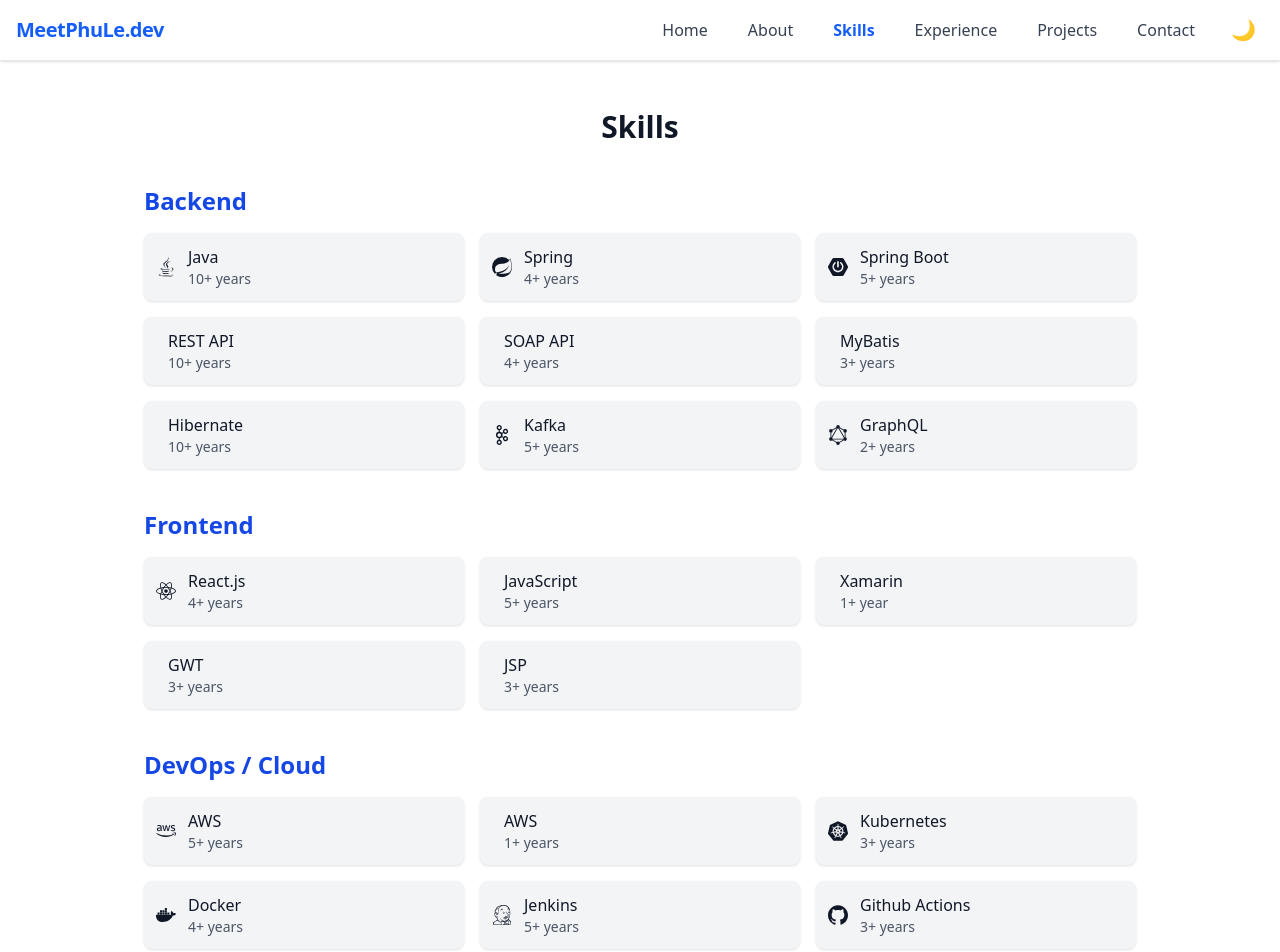
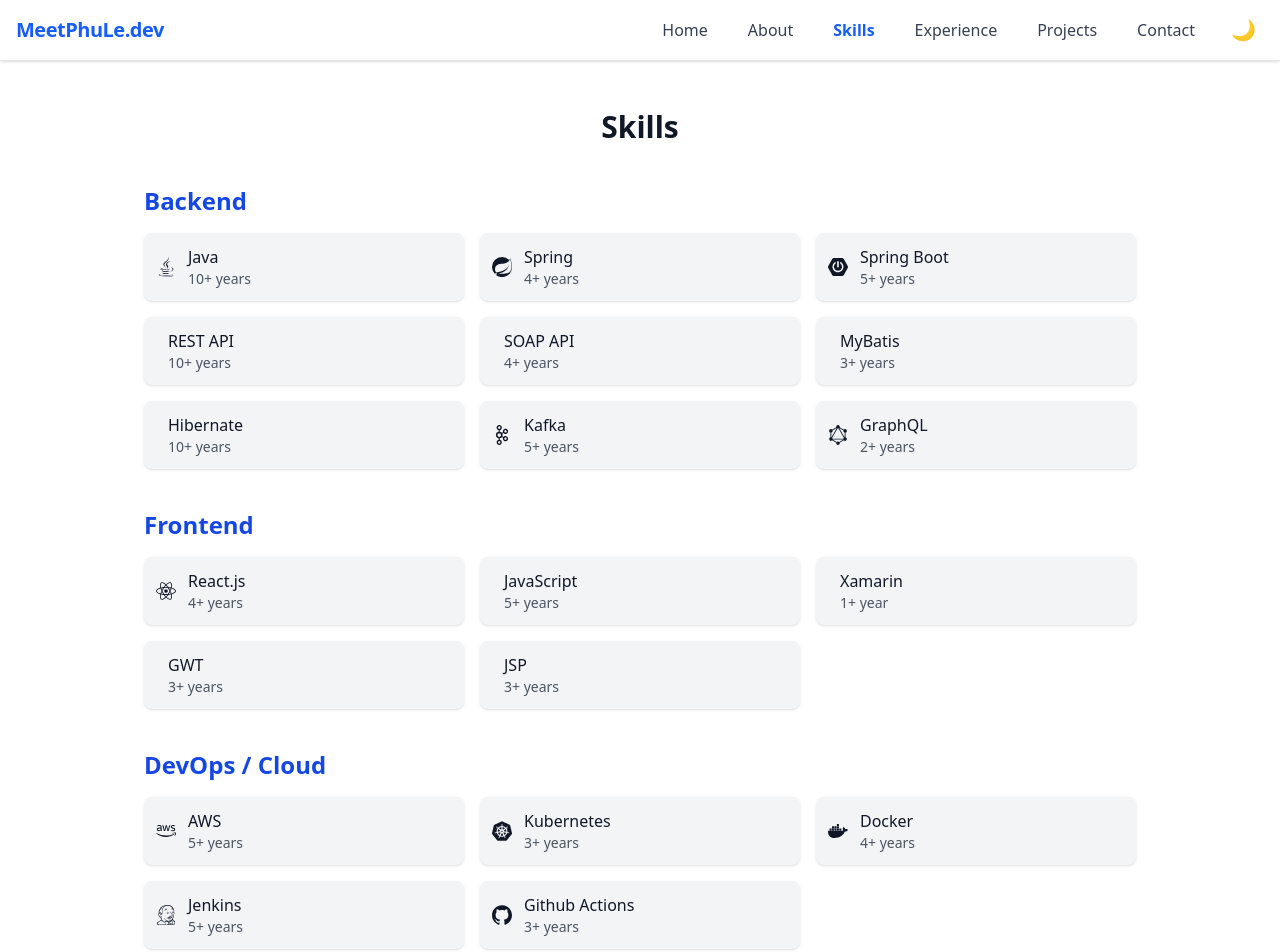
Before and after one commit to uyphu/meetphule.dev, a React (Vite) app: page /skills in a window 1280 px wide. Shown: the top 952 px of the page. Built offline with nearby package versions, Linux system fonts and the light colour scheme.

Commit message:
Fix skill set

```diff
--- a/src/components/SkillsSection.tsx
+++ b/src/components/SkillsSection.tsx
@@ -34,7 +34,6 @@
     category: "DevOps / Cloud",
     skills: [
       { name: "AWS", icon: <FaAws />, level: "5+ years" },
-      { name: "AWS", level: "1+ years" },
       { name: "Kubernetes", icon: <SiKubernetes />, level: "3+ years" },
       { name: "Docker", icon: <FaDocker />, level: "4+ years" },
       { name: "Jenkins", icon: <SiJenkins />, level: "5+ years" },
```
